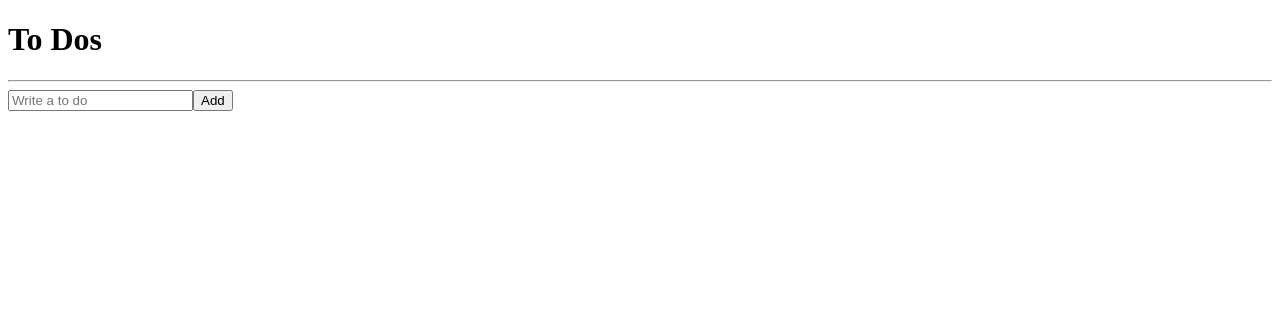
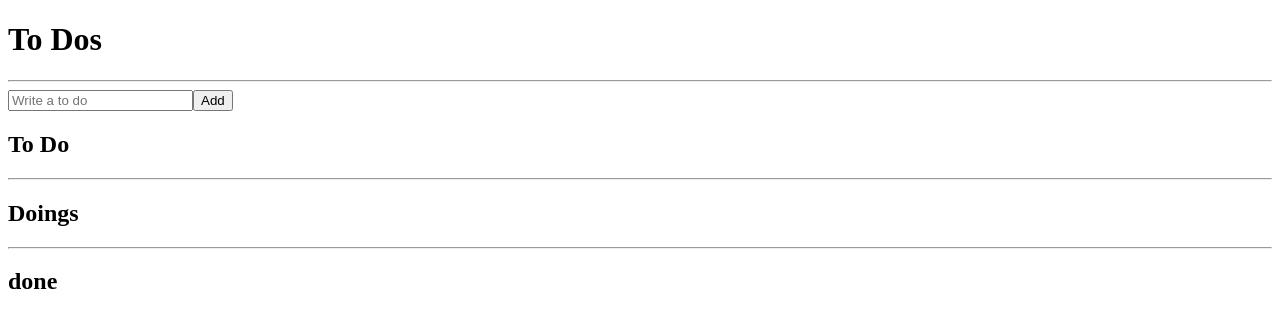
Before and after one commit to Siby1lA/TIL, a React (Create React App) app: page / in a window 1280 px wide. Shown: the top 328 px of the page. Built offline with nearby package versions, Linux system fonts and the light colour scheme.

Commit message:
Selectors part One

```diff
--- a/src/atoms.tsx
+++ b/src/atoms.tsx
@@ -1,4 +1,4 @@
-import { atom } from "recoil";
+import { atom, selector } from "recoil";
 
 export interface IToDo {
   text: string;
@@ -10,3 +10,15 @@
   key: "toDo",
   default: [],
 });
+
+export const toDoSelector = selector({
+  key: "toDoSelector",
+  get: ({ get }) => {
+    const toDos = get(toDoState);
+    return [
+      toDos.filter((toDo) => toDo.category === "TO_DO"),
+      toDos.filter((toDo) => toDo.category === "DOING"),
+      toDos.filter((toDo) => toDo.category === "DONE"),
+    ];
+  },
+});
--- a/src/components/ToDoList.tsx
+++ b/src/components/ToDoList.tsx
@@ -1,18 +1,32 @@
 import { useRecoilValue } from "recoil";
-import { toDoState } from "../atoms";
+import { toDoSelector, toDoState } from "../atoms";
 import CreateToDo from "./CreateToDo";
 import ToDo from "./ToDo";
 
 function ToDoList() {
-  const toDos = useRecoilValue(toDoState);
-
+  const [toDo, doing, done] = useRecoilValue(toDoSelector);
   return (
     <div>
       <h1>To Dos</h1>
       <hr />
       <CreateToDo />
+      <h2>To Do</h2>
       <ul>
-        {toDos.map((toDo) => (
+        {toDo.map((toDo) => (
+          <ToDo key={toDo.id} {...toDo} />
+        ))}
+      </ul>
+      <hr />
+      <h2>Doings</h2>
+      <ul>
+        {doing.map((toDo) => (
+          <ToDo key={toDo.id} {...toDo} />
+        ))}
+      </ul>
+      <hr />
+      <h2>done</h2>
+      <ul>
+        {done.map((toDo) => (
           <ToDo key={toDo.id} {...toDo} />
         ))}
       </ul>
```
